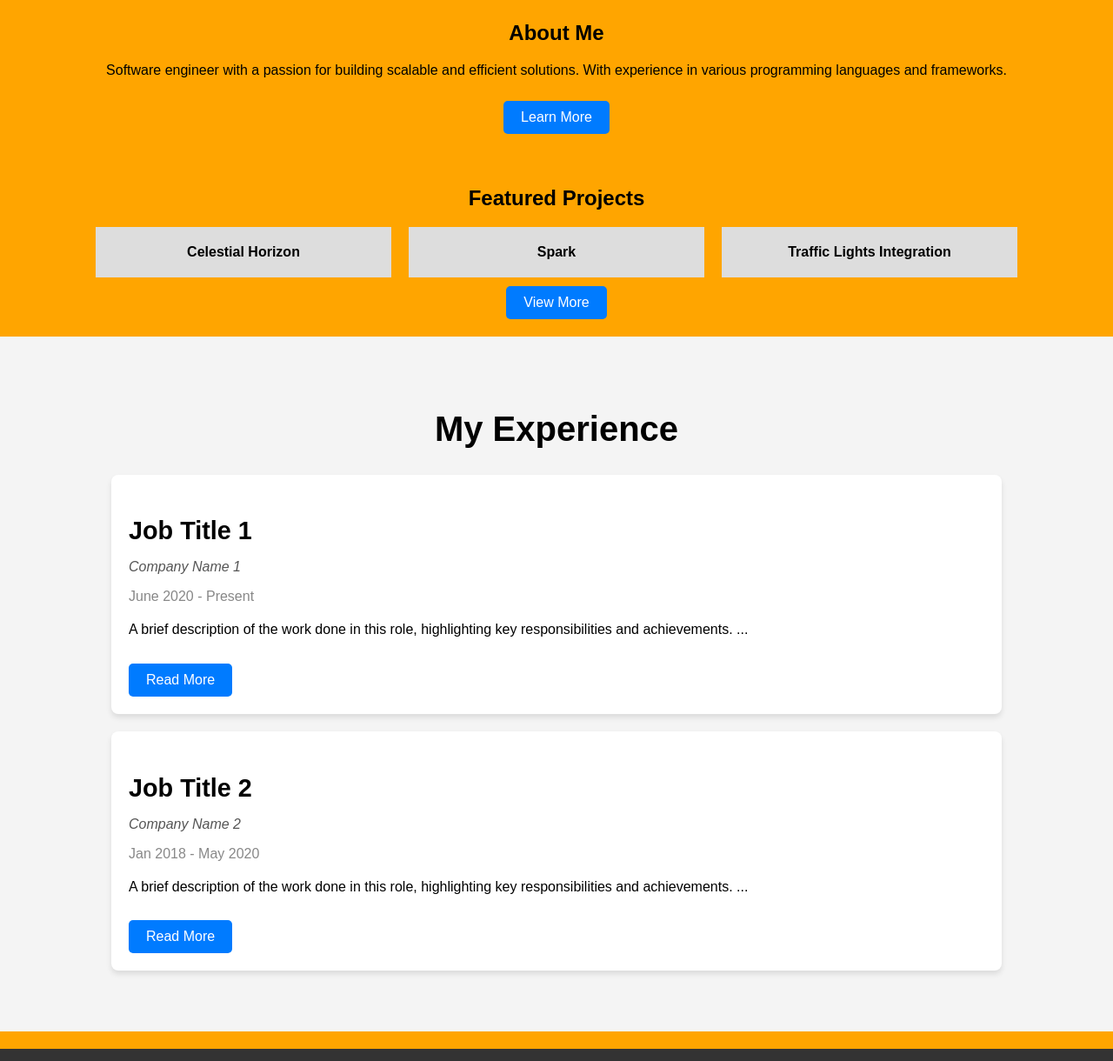
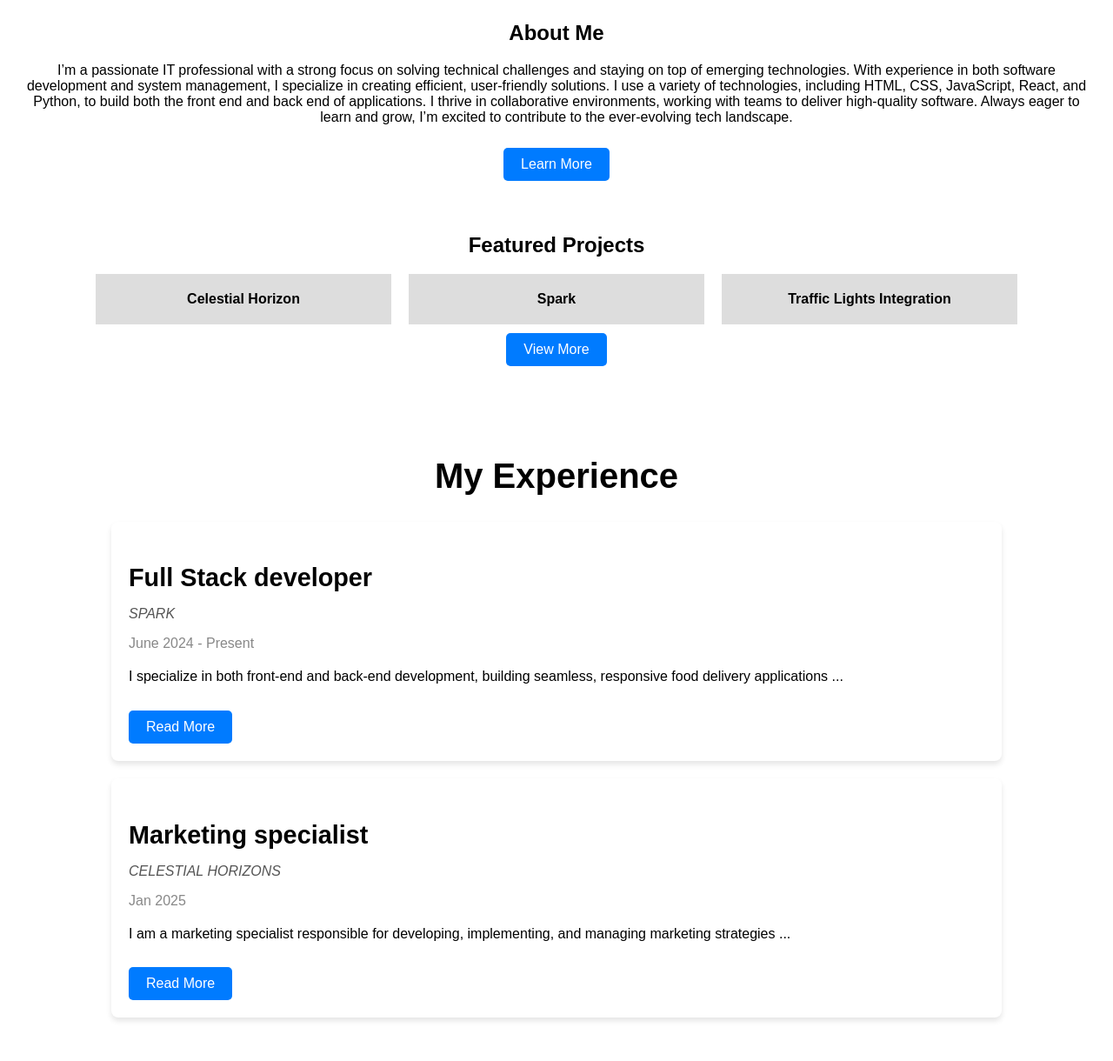
Before and after one commit to AJUNADOREEN/portfolio, a plain HTML site: page index.html in a window 1280 px wide. Shown: the part 350-1570 px from the top of the page at 87% size. Drawn offline with Linux system fonts and the light colour scheme.

Commit message:
updated portifolio

```diff
--- a/index.html
+++ b/index.html
@@ -17,13 +17,13 @@
     <section id="home" class="hero">
         <h1>Welcome to My Portfolio</h1>
         <p>Discover my projects, skills and experiences.</p>
-        <a href="#projects" class="btn">View My Work</a>
+        <a href="projects.html" class="btn">View My Work</a>
     </section>
 
     <section id="about" class="about">
         <h2>About Me</h2>
-        <p>Software engineer with a passion for building scalable and efficient solutions. With experience in various programming languages and frameworks.</p>
-        <a href="#more-about" class="btn">Learn More</a>
+        <p>I’m a passionate IT professional with a strong focus on solving technical challenges and staying on top of emerging technologies. With experience in both software development and system management, I specialize in creating efficient, user-friendly solutions. I use a variety of technologies, including HTML, CSS, JavaScript, React, and Python, to build both the front end and back end of applications. I thrive in collaborative environments, working with teams to deliver high-quality software. Always eager to learn and grow, I’m excited to contribute to the ever-evolving tech landscape.</p>
+        <a href="more-about.html" class="btn">Learn More</a>
     </section>
 
     <section id="projects" class="projects">
@@ -41,27 +41,27 @@
     <div class="container">
       <h2>My Experience</h2>
       <div class="experience-item">
-        <h3>Job Title 1</h3>
-        <p class="company-name">Company Name 1</p>
-        <p class="duration">June 2020 - Present</p>
+        <h3>Full Stack developer</h3>
+        <p class="company-name">SPARK</p>
+        <p class="duration">June 2024 - Present</p>
         <p class="description">
-          A brief description of the work done in this role, highlighting key responsibilities and achievements.
+            I specialize in both front-end and back-end development, building seamless, responsive food delivery  applications
           <span class="dots">...</span>
           <span class="more">
-            This part contains more details about your achievements and responsibilities that you want to reveal after clicking the "Read More" button.
+            I specialize in both front-end and back-end development, building seamless, responsive web applications. On the front-end, I create intuitive, dynamic user interfaces using HTML, CSS, JavaScript, and frameworks like React and Angular, ensuring cross-device compatibility. On the back-end, I design and manage server-side logic, databases, and APIs using technologies such as Node.js, Python, and Ruby, focusing on efficient data handling and robust application performance. I’m experienced in deploying applications to the cloud, optimizing scalability, and ensuring security with authentication systems. With a strong foundation in version control, CI/CD pipelines, and containerization (Docker), I collaborate closely with designers, developers, and product teams to bring projects to life, ensuring high-quality code and smooth user experiences.
           </span>
         </p>
         <button class="read-more-btn" onclick="toggleReadMore(this)">Read More</button>
       </div>
       <div class="experience-item">
-        <h3>Job Title 2</h3>
-        <p class="company-name">Company Name 2</p>
-        <p class="duration">Jan 2018 - May 2020</p>
+        <h3>Marketing specialist</h3>
+        <p class="company-name">CELESTIAL HORIZONS</p>
+        <p class="duration">Jan 2025</p>
         <p class="description">
-          A brief description of the work done in this role, highlighting key responsibilities and achievements.
+            I am a marketing specialist responsible for developing, implementing, and managing marketing strategies
           <span class="dots">...</span>
           <span class="more">
-            This part contains more details about your achievements and responsibilities that you want to reveal after clicking the "Read More" button.
+            I am a marketing specialist responsible for developing, implementing, and managing marketing strategies to promote products or services. I conduct market research to identify consumer trends, target demographics, and competitive landscapes, ensuring that campaigns are well-targeted and effective. I create engaging content, manage social media accounts, and run digital marketing initiatives such as email marketing, SEO, and SEM. By analyzing data and key performance indicators (KPIs), I measure the success of campaigns and adjust strategies to improve performance. I also handle branding, public relations, and collaborate closely with sales teams to align marketing efforts with business objectives. Additionally, I manage marketing budgets, ensure consistency across all messaging, and stay updated on industry trends to maintain a competitive edge.
           </span>
         </p>
         <button class="read-more-btn" onclick="toggleReadMore(this)">Read More</button>
@@ -73,11 +73,11 @@
 
     <footer>
         <div class="social-links">
-            <a href="https://linkedin.com" target="_blank"><i class="fab fa-linkedin"></i></a>
-            <a href="https://twitter.com" target="_blank"><i class="fab fa-twitter"></i></a>
+            <a href="https://www.linkedin.com/in/ajuna-doreen-60985a332/" target="_blank"><i class="fab fa-linkedin"></i></a>
+            <a href="https://x.com/Bebdolla2646" target="_blank"><i class="fab fa-twitter"></i></a>
             <a href="https://instagram.com" target="_blank"><i class="fab fa-instagram"></i></a>
         </div>
-        <p>Email: your.email@example.com | Phone: +123456789</p>
+        <p>Email: dorenajuna@gmail.com | Phone: +256 740997468</p>
     </footer>
 </body>
 </html>
--- a/styles.css
+++ b/styles.css
@@ -5,7 +5,7 @@ body {
     margin: 0;
     padding: 0;
     box-sizing: border-box;
-    background-color: orange;
+    background-color: #fff;
 }
 
 header {
@@ -91,7 +91,7 @@ footer {
 
 /* Experience Section */
 #experience {
-    background-color: #f4f4f4;
+    background-color: #fff;
     padding: 50px 0;
   }
 
```
